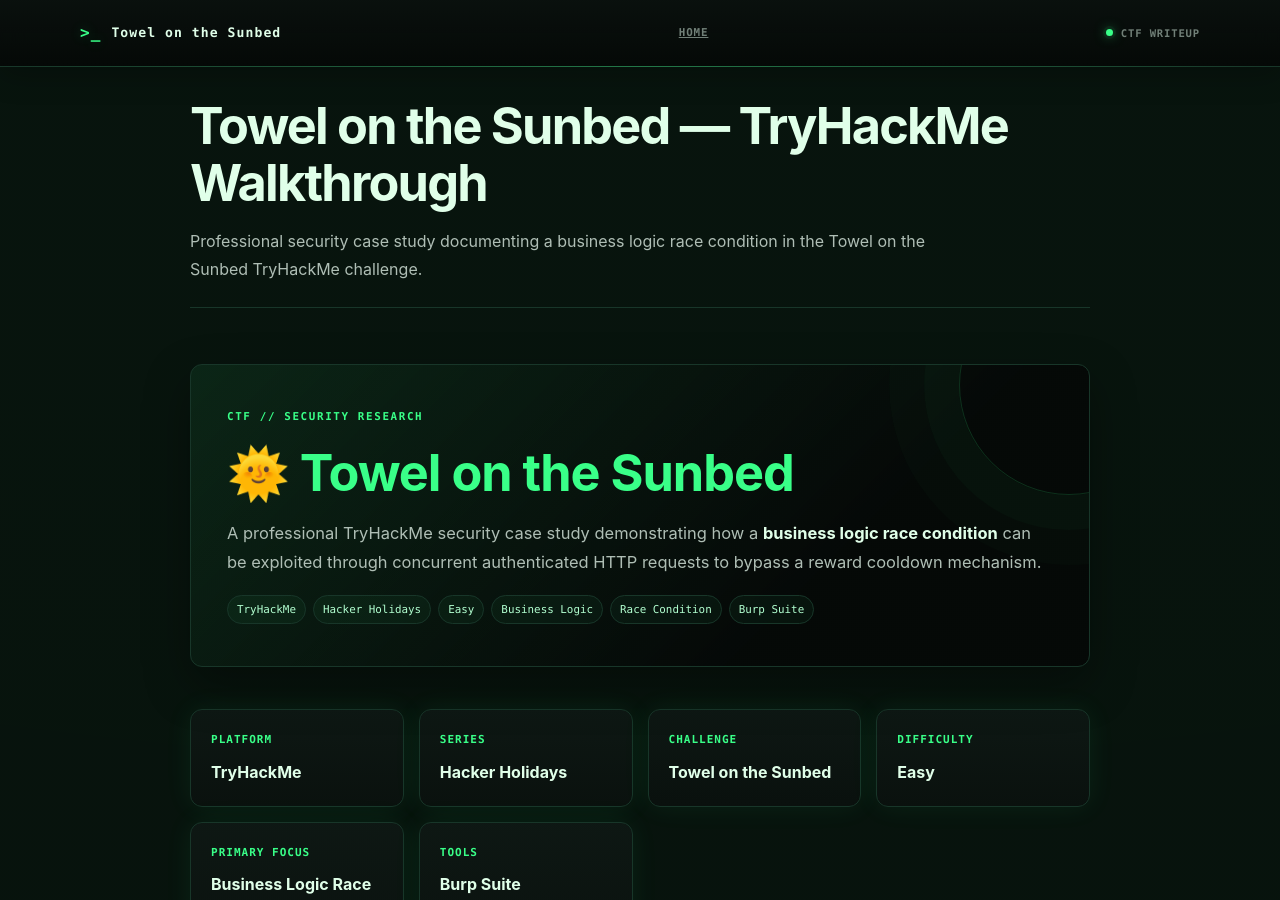
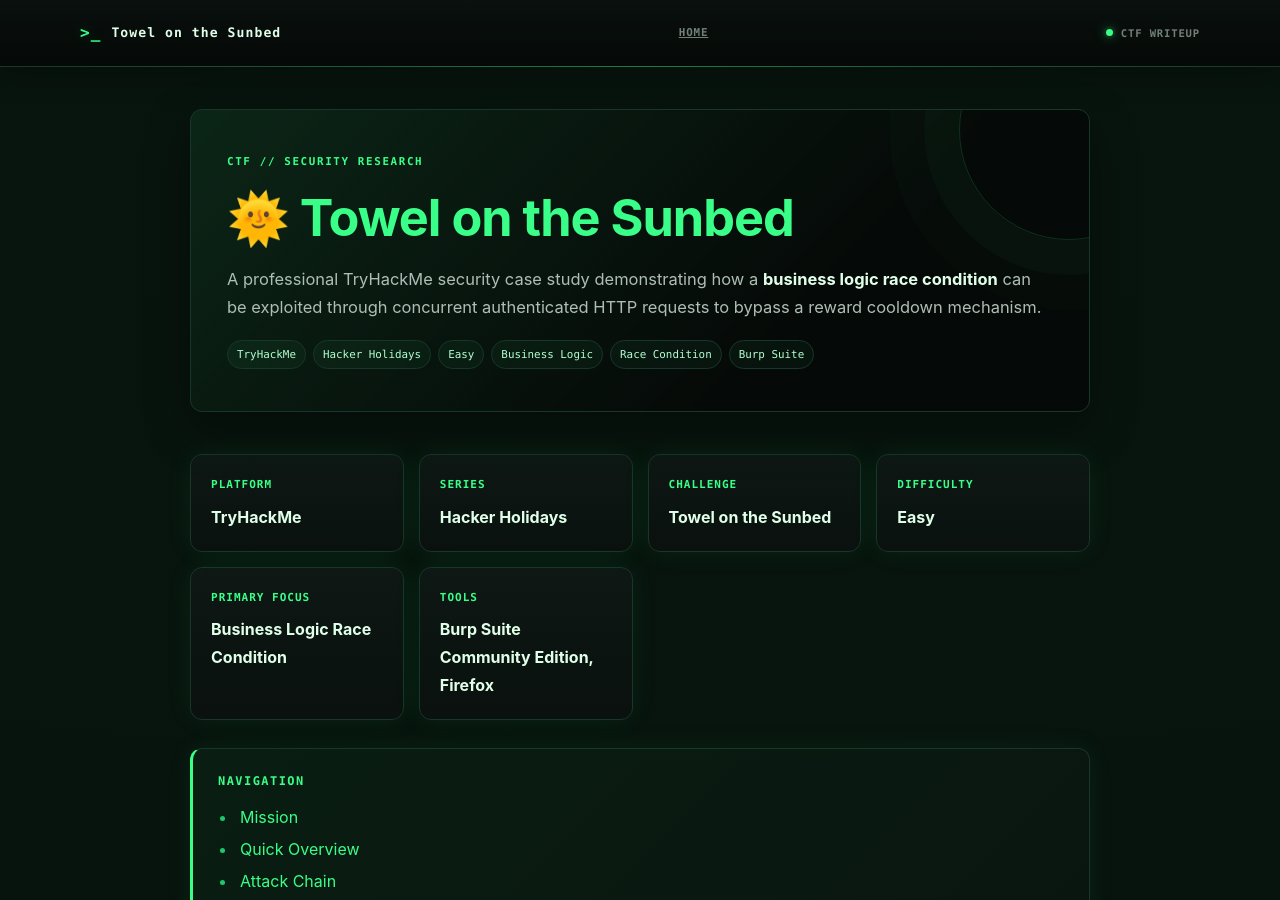
Before and after one commit to anurag-rvnkr1/Towel-on-the-Sunbed-TryHackMe-Walkthrough, a Jekyll site: the page built from docs/index.md, in a window 1280 px wide and 900 px high. Built offline with Jekyll 4.4.1, drawn with Linux system fonts in a browser that asks for light colours; our own code applies the rules of GitHub Pages for plain Markdown files.

Commit message:
Remove front matter from Towel on the Sunbed page
Removed front matter from index.md

```diff
--- a/docs/index.md
+++ b/docs/index.md
@@ -1,9 +1,3 @@
----
-layout: default
-title: "Towel on the Sunbed — TryHackMe Walkthrough"
-description: "Professional security case study documenting a business logic race condition in the Towel on the Sunbed TryHackMe challenge."
----
-
 <div class="ctf-hero">
 
   <h1>🌞 Towel on the Sunbed</h1>
```
